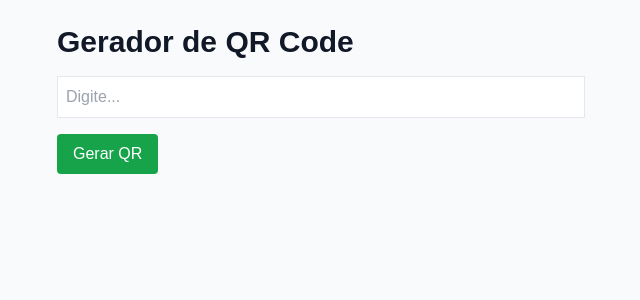
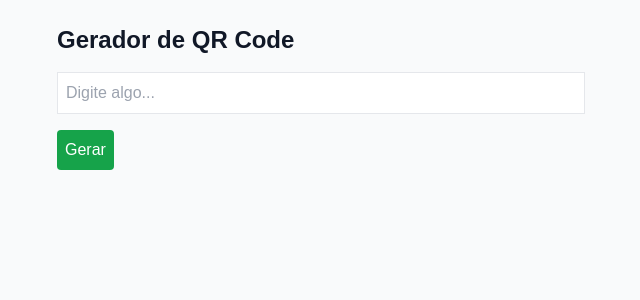
Before and after one commit to gustavoilg/lulotools, a Next.js app: page /qr in a window 1280 px wide. Shown: the top 300 px of the page, without its empty margins (319-959 px from the left). Built offline with nearby package versions, Linux system fonts and the light colour scheme.

Commit message:
Update page.tsx

```diff
--- a/app/qr/page.tsx
+++ b/app/qr/page.tsx
@@ -4,40 +4,42 @@ import { useState, useEffect } from "react";
 
 export default function QrPage() {
   const [text, setText] = useState("");
-  const [qr, setQr] = useState("");
+  const [qrImg, setQrImg] = useState("");
 
   useEffect(() => {
     const script = document.createElement("script");
     script.src = "https://cdn.jsdelivr.net/npm/qrcode/build/qrcode.min.js";
+    script.async = true;
     document.body.appendChild(script);
   }, []);
 
-  const generate = async () => {
+  const generate = () => {
     // @ts-ignore
     const QRCode = window.QRCode;
 
     QRCode.toDataURL(text, (err: any, url: string) => {
-      if (err) return alert("Erro ao gerar QR");
-      setQr(url);
+      if (!err) setQrImg(url);
     });
   };
 
   return (
     <div className="p-6 max-w-xl mx-auto">
-      <h1 className="text-3xl font-bold mb-4">Gerador de QR Code</h1>
+      <h1 className="text-2xl font-bold mb-4">Gerador de QR Code</h1>
 
       <input
         className="border p-2 w-full mb-4"
-        placeholder="Digite..."
+        placeholder="Digite algo..."
         value={text}
         onChange={(e) => setText(e.target.value)}
       />
 
-      <button onClick={generate} className="px-4 py-2 bg-green-600 text-white rounded">
-        Gerar QR
+      <button className="bg-green-600 text-white p-2 rounded" onClick={generate}>
+        Gerar
       </button>
 
-      {qr && <img src={qr} className="mt-6 w-48 mx-auto" />}
+      {qrImg && (
+        <img src={qrImg} className="mt-6 w-48 mx-auto border rounded" />
+      )}
     </div>
   );
 }
```
